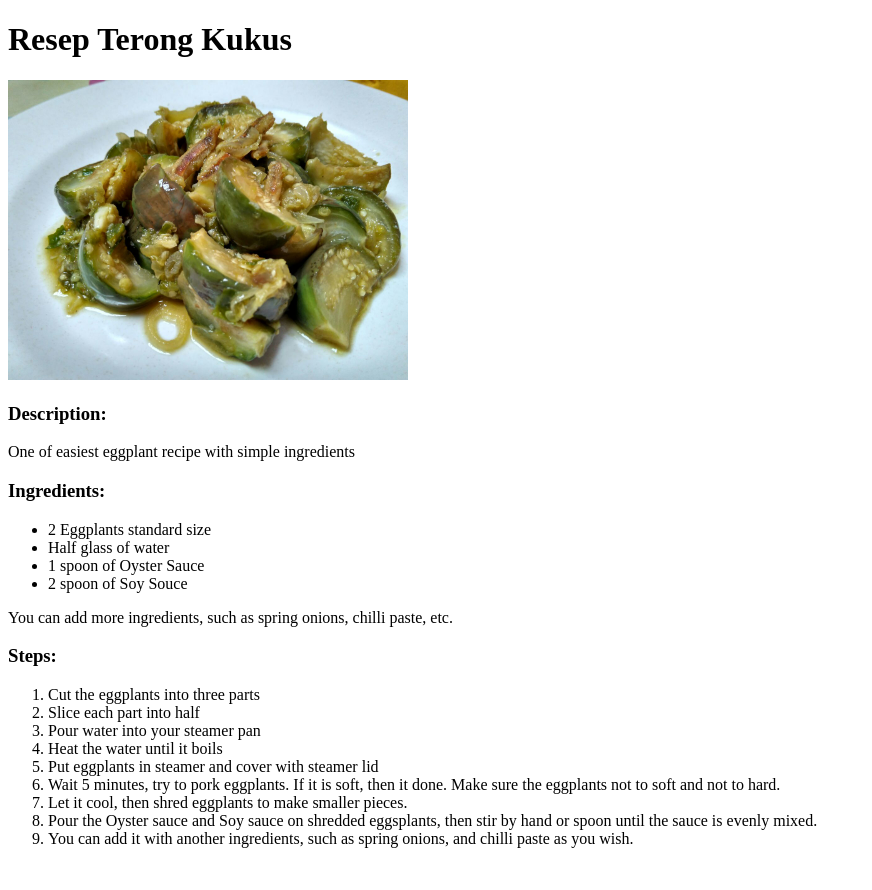
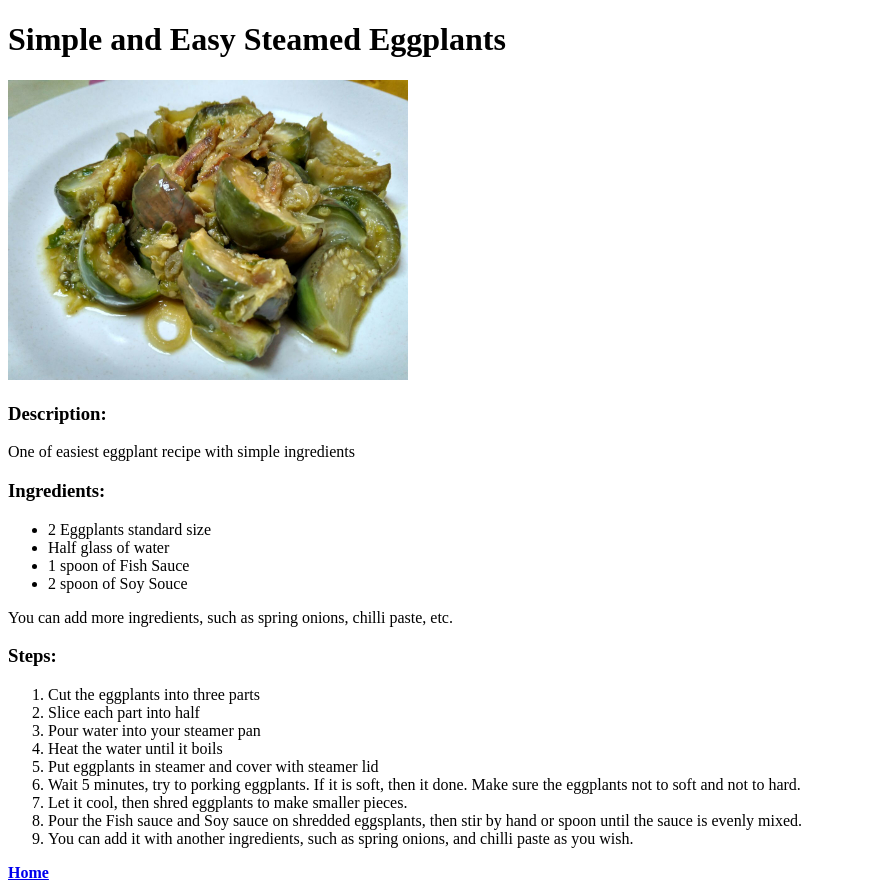
Before and after one commit to reogism/odin-recipes, a plain HTML site: page recipes/terong-rebus.html in a window 1280 px wide. Shown: the whole page, without its empty margins (0-872 px from the left). Before the commit the page ends 864 px from the top, so only its background shows below. Drawn offline with Linux system fonts and the light colour scheme.

Commit message:
edit and add link

```diff
--- a/recipes/terong-rebus.html
+++ b/recipes/terong-rebus.html
@@ -1,11 +1,11 @@
 <!DOCTYPE html>
 <html>
 <head>
-<title>Resep Terong Kukus</title>
+<title>Easiest Steamed Eggplants</title>
 <meta charset="utf-8">
 </head>
 <body>
-    <h1>Resep Terong Kukus</h1>
+    <h1>Simple and Easy Steamed Eggplants</h1>
     <img src="../recipes/images/terong-rebus.jpg"  witdth="500" height="300" alt="mari memasak terong dengan dikukus memakai resep saya">
     <h3>Description:</h3>
         <p>One of easiest eggplant recipe with simple ingredients</p>
@@ -13,7 +13,7 @@
         <ul>
             <li>2 Eggplants standard size</li>
             <li>Half glass of water</li>
-            <li>1 spoon of Oyster Sauce</li>
+            <li>1 spoon of Fish Sauce</li>
             <li>2 spoon of Soy Souce</li>
         </ul>
         <p>You can add more ingredients, such as spring onions, chilli paste, etc.</p>
@@ -24,10 +24,11 @@
             <li>Pour water into your steamer pan</li>
             <li>Heat the water until it boils</li>
             <li>Put eggplants in steamer and cover with steamer lid</li>
-            <li>Wait 5 minutes, try to pork eggplants. If it is soft, then it done. Make sure the eggplants not to soft and not to hard.</li>
+            <li>Wait 5 minutes, try to porking eggplants. If it is soft, then it done. Make sure the eggplants not to soft and not to hard.</li>
             <li>Let it cool, then shred eggplants to make smaller pieces.</li>
-            <li>Pour the Oyster sauce and Soy sauce on shredded eggsplants, then stir by hand or spoon until the sauce is evenly mixed.</li>
+            <li>Pour the Fish sauce and Soy sauce on shredded eggsplants, then stir by hand or spoon until the sauce is evenly mixed.</li>
             <li>You can add it with another ingredients, such as spring onions, and chilli paste as you wish.</li>
         </ol>
+    <a href="../index.html"><b>Home</b></a>
 </body>
 </html>
```
